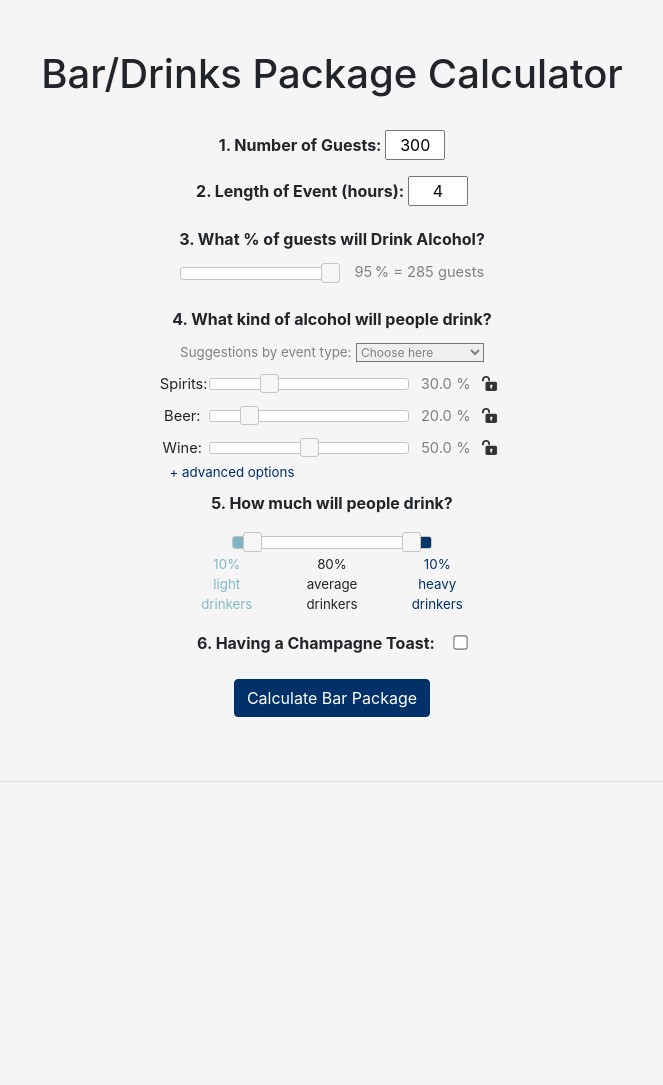
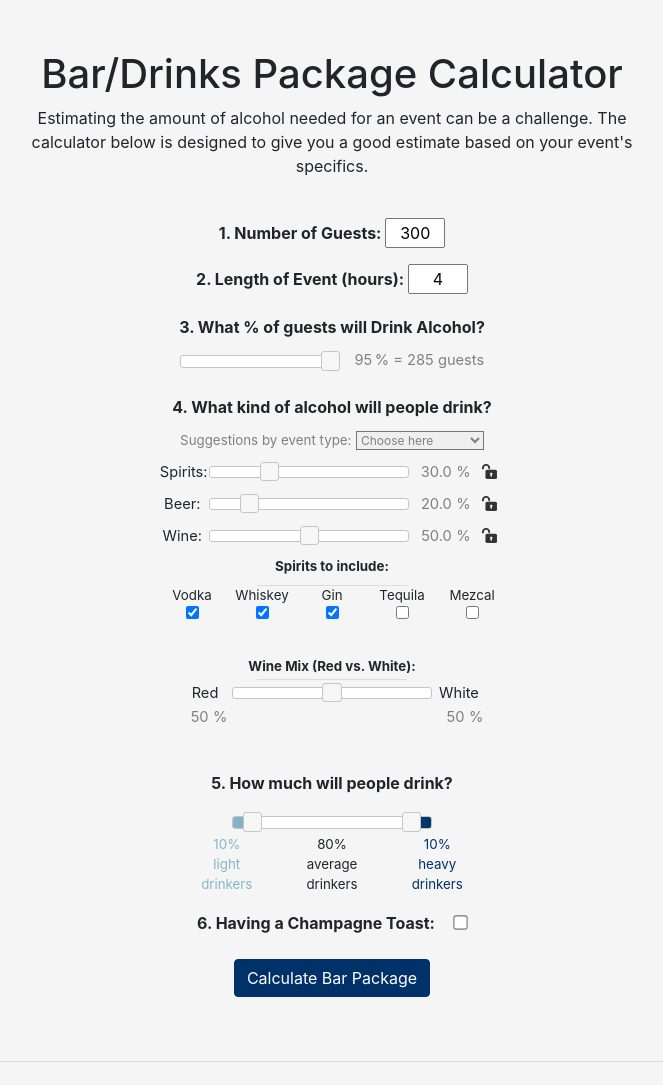
Before and after one commit to Boingoloid/bar_package_calculator_working, a Flask app: page / in a window 1280 px wide. Shown: the top 1085 px of the page, without its empty margins (308-971 px from the left). Before the commit the page ends 782 px from the top, so only its background shows below. Run offline with Flask 2, Linux system fonts and the light colour scheme; some libraries are stand-ins or nearby versions.

Commit message:
made advanced options visible by default

```diff
--- a/app/static/css/base.css
+++ b/app/static/css/base.css
@@ -16,6 +16,14 @@ body {
   padding-top: 50px;
   padding-bottom: 40px;
   background-color: #f5f5f5;
+}
+
+
+.subtitle-div {
+  width:50%;
+  text-align: center;
+  margin: auto;
+  /* min-width: 300px; */
 }
 
 .form-signin {
@@ -435,8 +443,8 @@ input[type=number] {
 }
 
 .advanced_options_container{
-    display:none;
-    background:#E8E8E8;
+    /* display:none; */
+    /* background:#E8E8E8; */
 }
 
 
--- a/app/templates/base.html
+++ b/app/templates/base.html
@@ -27,7 +27,7 @@
 
 
 
-		<title>Bar Calculator</title>
+		<title>Drink Calculator</title>
 		<link rel="icon" type="image/x-icon" href="static/favicon.ico">
 
     </head>
--- a/app/templates/calculator-entry.html
+++ b/app/templates/calculator-entry.html
@@ -6,8 +6,13 @@
 
 	<form  id="calc-form" action="" method="post" style="text-align: center;">
 	{{ form.csrf_token }}
-      </div>
+
 		<h1>Bar/Drinks Package Calculator</h1>
+		<div class="subtitle-div">
+			<p>
+				Estimating the amount of alcohol needed for an event can be a challenge. The calculator below is designed to give you a good estimate based on your event's specifics.
+			</p>
+		</div>
 		<br/>
 
 		<p class="bottle-text" id="guests">
@@ -71,7 +76,9 @@
 			</div>
 
 <!--advanced options-->
-		<label class="advanced_options_toggle_label"><span class="advanced_options_symbol">+</span> advanced options</label>
+		<!--
+			<label class="advanced_options_toggle_label"><span class="advanced_options_symbol">+</span> advanced options</label>
+		-->
 		<div class="advanced_options_container">
 			<div>
 				<label class="spirits_to_include_label" style="font-size:10pt; font-weight:bold; margin-top:10px;">
```
